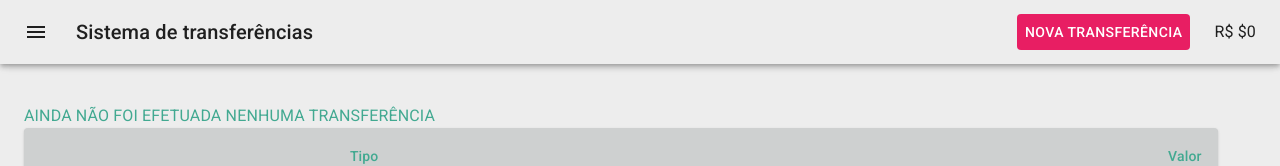
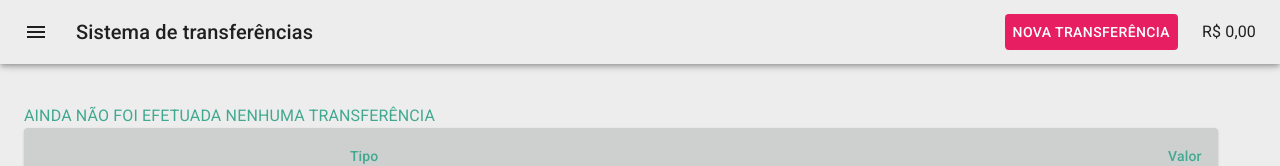
Before and after one commit to Leokrindges/carteira-digital, a React (Vite) app: page / in a window 1280 px wide. Shown: the top 166 px of the page. Built offline with nearby package versions, Linux system fonts and the light colour scheme; the HTML template or start-up script is replaced by a standard one.

Commit message:
adicionado formatação para moeda brasileira no saldo em conta

```diff
--- a/src/components/functional/Navbar.tsx
+++ b/src/components/functional/Navbar.tsx
@@ -42,7 +42,10 @@ export default function Navbar() {
             Nova Transferência
           </Button>
           <Typography paddingLeft={3} color="inherit">
-            R$ ${balance.value}
+            {new Intl.NumberFormat("pt-br", {
+              style: "currency",
+              currency: "BRL",
+            }).format(balance.value)}
           </Typography>
         </Toolbar>
       </AppBar>
```
